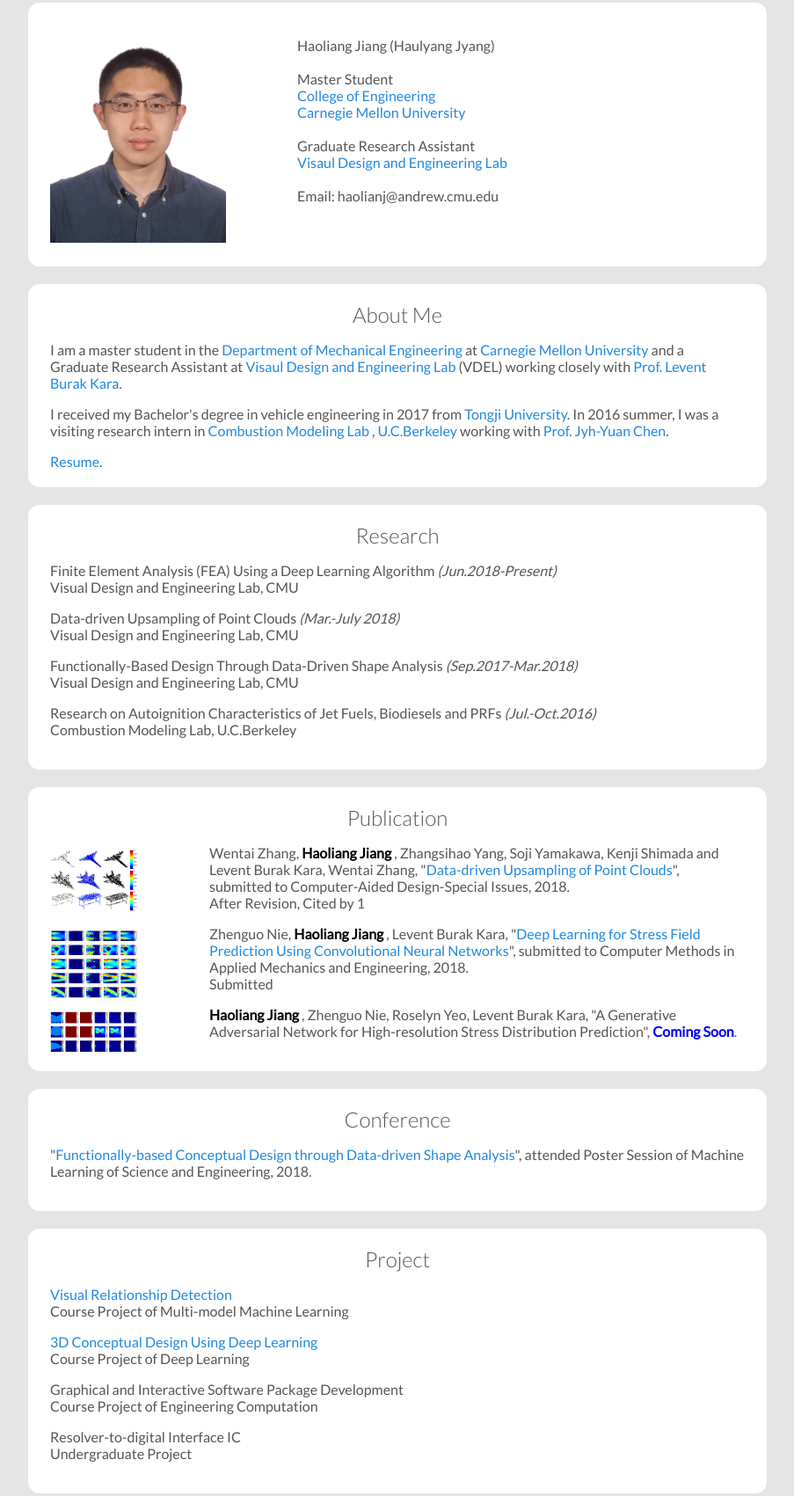
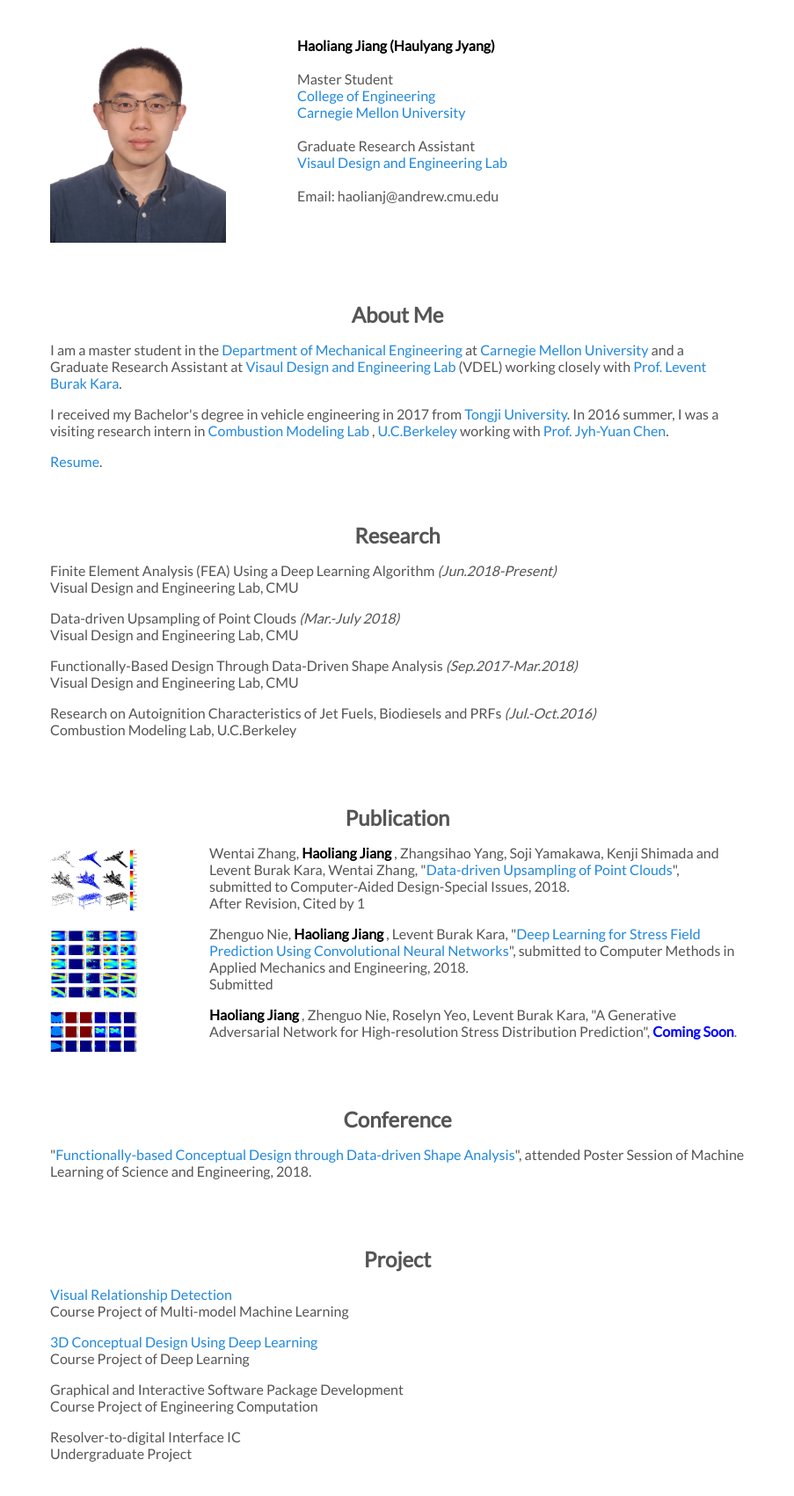
Before and after one commit to haoliangjiang/haoliangjiang.github.io, a plain HTML site: page index.html in a window 1280 px wide. Shown: the part 107-1808 px from the top of the page at 88% size, without its empty margins (188-1091 px from the left). Drawn offline with Linux system fonts and the light colour scheme.

Commit message:
'homepage_done'

```diff
--- a/css/mystyle.css
+++ b/css/mystyle.css
@@ -1,7 +1,7 @@
 @import url(http://fonts.googleapis.com/css?family=Lato:300,400);
 body
 {
-    background: #e5e5e5;
+    background: white;
     font: normal 100% Lato, sans-serif;
     margin: 0;
     color: #555;
--- a/index.html
+++ b/index.html
@@ -22,6 +22,7 @@
   <li><a href="index.html#publication">Publication</a></li>
   <li><a href="index.html#project">Project</a></li>
   <li><a href="index.html#teaching">Teaching</a></li>
+  <li><a href="files/Art.jpg"><span style="font-weight: bold">README</span></li></a></li>
 </ul>
 </nav>
 </header>
@@ -30,7 +31,7 @@
 <section style="height: 260px;">
 <img src="files/HaoliangJiang1.jpeg" align="left" width=200 style="margin-top:5px; margin-right:81px" alt="me"/>
 <br>
-Haoliang Jiang (Haulyang Jyang) <br>
+<span style="color: black; font-weight: bold">Haoliang Jiang (Haulyang Jyang)</span></li> <br>
 <br>
 Master Student <br>
 <a href="https://engineering.cmu.edu/">College of Engineering</a> <br>
@@ -51,7 +52,7 @@ Phone: 540-231-7561 <br>
 
 <!-- About Me -->
 <section>
-<h2 style="text-align: center">About Me</h2>
+<h2 style="text-align: center; font-weight: bold">About Me</h2>
 
 <p>
 I am a master student in the <a href="https://www.meche.engineering.cmu.edu/">Department of Mechanical Engineering</a> at <a href="https://www.cmu.edu/">Carnegie Mellon University</a>
@@ -68,7 +69,7 @@ I received my Bachelor's degree in vehicle engineering in 2017 from <a href="htt
 <!-- Research -->
 <section>
 <a name="research"></a>
-<h2 style="text-align: center">Research</h2>
+<h2 style="text-align: center; font-weight: bold">Research</h2>
 <!--
 <p>
 I am interested in Mechine Learning and its application in engineering.
@@ -99,7 +100,7 @@ Research on Autoignition Characteristics of Jet Fuels, Biodiesels and PRFs <i>(J
 
 <section>
 <a name="publication"></a>
-<h2 style="text-align: center">Publication</h2>
+<h2 style="text-align: center; font-weight: bold">Publication</h2>
 
 <p>
 <img src="files/upsampling1.PNG" align="left" width=100 style="margin-top:5px; margin-right:81px" alt="me"/>
@@ -126,7 +127,7 @@ Convolutional Neural Networks</a>", submitted to Computer Methods in Applied Mec
 
 <section>
 <a name="conference"></a>
-<h2 style="text-align: center">Conference</h2>
+<h2 style="text-align: center; font-weight: bold">Conference</h2>
 <p>
 "<a href="files/Functionally-based%20Conceptual%20Design%20through%20Data-driven%20Shape%20Analysis.pdf">Functionally-based Conceptual Design through Data-driven Shape Analysis</a>", attended Poster Session of Machine Learning of Science and Engineering, 2018.
 </p>
@@ -135,7 +136,7 @@ Convolutional Neural Networks</a>", submitted to Computer Methods in Applied Mec
 <!-- Project -->
 <section>
 <a name="project"></a>
-<h2 style="text-align: center">Project</h2>
+<h2 style="text-align: center; font-weight: bold">Project</h2>
 
 <p>
 <a href="files/VRD.pdf">Visual Relationship Detection</a>
@@ -162,7 +163,7 @@ Resolver-to-digital Interface IC
 <!-- Teaching -->
 <section>
 <a name="teaching"></a>
-<h2 style="text-align: center">Teaching Experience</h2>
+<h2 style="text-align: center; font-weight: bold">Teaching Experience</h2>
 A teaching assistant of
 <ul>
     <li class="packed">Spring 2019: 24-783: Advanced Enginering Computation</li>
@@ -172,7 +173,7 @@ A teaching assistant of
 
 <!-- Honors & Awards -->
 <section>
-<h2 style="text-align: center">Honors and Awards</h2>
+<h2 style="text-align: center; font-weight: bold">Honors and Awards</h2>
 <ul>
   <li class="packed">Best Student Poster at Mech.E. Graduate Research Symposium, 2018</li>
   <li class="packed">Outstanding Graduates of Shanghai, 2017</li>
```
Also changed, not shown: 2 other files.
